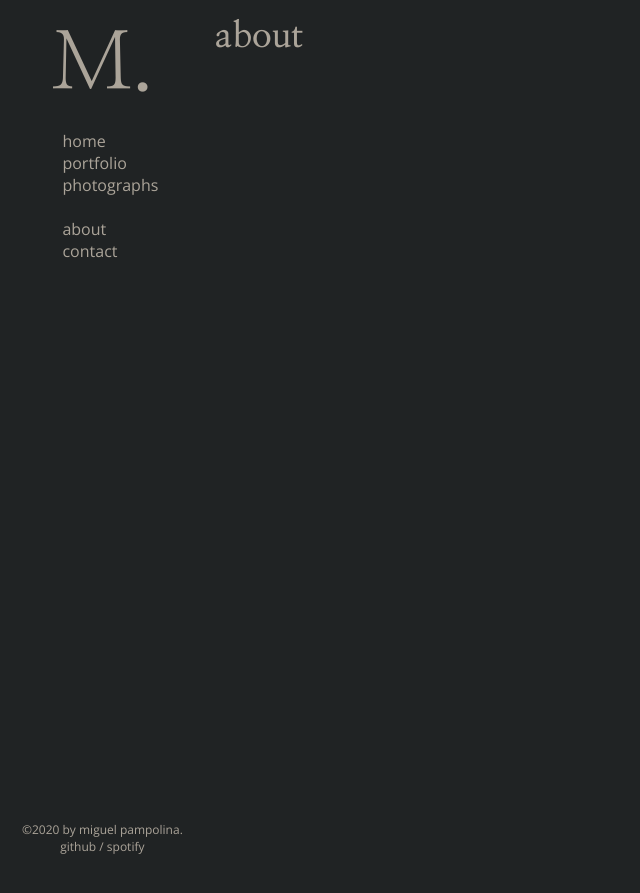
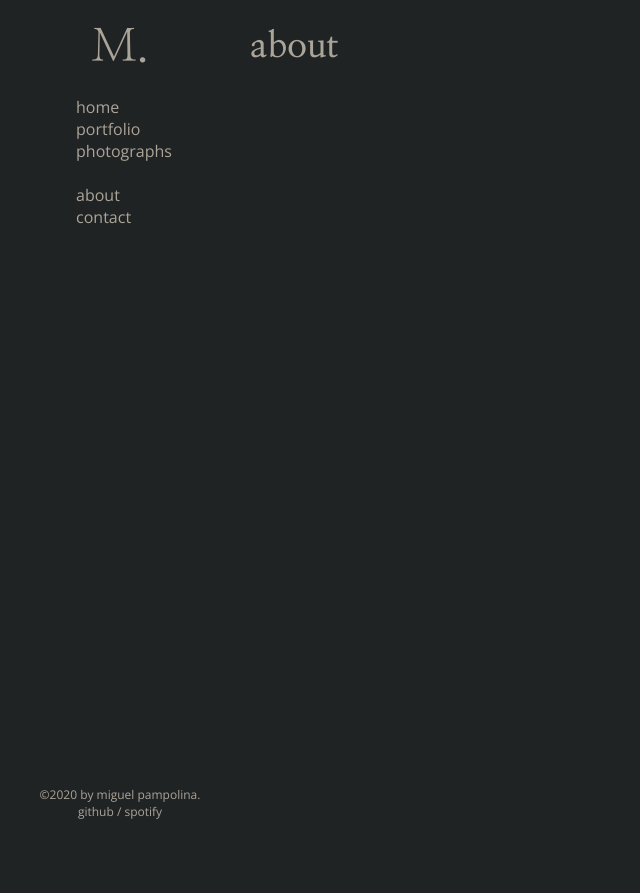
Before and after one commit to mpampolina/mpampolina.github.io, a Jekyll site: the page built from about/index.html, in a window 1280 px wide. Shown: the top 893 px of the page, without its empty margins (0-640 px from the left). Built offline with Jekyll 4.4.1, drawn with Linux system fonts in a browser that asks for light colours.

Commit message:
refactor sidebar and fix image scaling

```diff
--- a/_includes/header.html
+++ b/_includes/header.html
@@ -1,16 +1,20 @@
 <!DOCTYPE html>
-<html>
+<html lan="en">
   <head>
+    <meta charset="UTF-8">
+    <meta name="viewport" content="width=device-width, initial-scale=1.0">
+    <!-- link to main stylesheet -->
+    <link rel="stylesheet" type=text/css href="/css/main.css">
+    <link rel="stylesheet" href="/css/photographs.css">
+    <link rel="stylesheet" href="/css/utilities.css">
+    <link rel="shortcut icon" type="image/x-icon" href="/favicon.ico" />
+
     {% if page.url == "/" %}
     <title>miguel pampolina</title>
     {% else %}
     <title>miguel pampolina - {{ page.title }}</title>
     {% endif %}
-
-    <!-- link to main stylesheet -->
-    <link rel="stylesheet" type=text/css href="/css/main.css">
-    <link rel="stylesheet" href="/css/photographs.css">
-    <link rel="shortcut icon" type="image/x-icon" href="/favicon.ico" />
+    <script src="main.js" defer></script>
   </head>
 
   <body>
@@ -18,6 +22,7 @@
       <div class="logo-area">
         <a href="/">M.</a>
       </div>
+      <!-- <button class="navigation-menu">menu</button> -->
       <nav>
         <ul>
           <li><a href="/">home</a></li>
--- a/css/main.css
+++ b/css/main.css
@@ -15,24 +15,40 @@
   margin: 0px;
 }
 
+/* BODY-START */
+
+body {
+  height: 100vh;
+  font-family: "Open Sans", sans-serif;
+  font-weight: 300;
+  background-color: var(--near-black);
+  color: var(--kinda-grey);
+}
+
+/* BODY-END*/
+
 /* SIDEBAR-START */
 
 .navbar.flex {
+  height: 100%;
+  width: 240px;
   position: fixed;
-  height: var(--content-height);
-  width: var(--left-segment-width);
+  /* Ensure the sidebar is on top */
+  z-index: 1;
+  background-color: var(--near-black);
   flex-direction: column;
   justify-content: flex-start;
+  padding-bottom: 80px;
 }
 
 .logo-area {
   font-family: "Nanum Myeongjo", sans-serif;
-  font-size: 80px;
-  padding: 15px 0;
+  font-size: 45px;
+  padding: 20px 0;
 }
 
 nav ul {
-  padding-left: 1rem;
+  padding-left: 0.5rem;
   list-style-type: none;
 }
 
@@ -46,17 +62,39 @@ a:hover {
 }
 
 .footer-text {
+  color: var(--kinda-grey);
   font-size: 12px;
   text-align: center;
   /* align the footer to the
   bottom of the container */
   margin-top: auto;
 }
+
+ .navigation-menu {
+  padding: 5px 5px;
+ }
+
 /* SIDEBAR-END */
 
 /* TITLE-STYLES-START */
 .title-text.flex {
   justify-content: flex-start;
+}
+
+.title-text .title-sml {
+  font-size: 18px;
+  margin-left: 20px;
+}
+
+/* TITLE-STYLES-END */
+
+/* CONTENT-START */
+
+.content {
+  height: 100%;
+  padding: 10px 10px;
+  /* Account for the Sidebar */
+  margin-left: 240px;
 }
 
 .content h1 {
@@ -69,48 +107,37 @@ a:hover {
   font-family: Nanum Myeongjo;
 }
 
-.title-text .title-sml {
-  font-size: 18px;
-  margin-left: 20px;
-}
-/* TITLE-STYLES-END */
+/* CONTENT-END */
 
-/* BODY-START */
-body {
+/* CUSTOM-CONTENT-START */
+
+main .home-image {
+  /* Make the width always strech out
+  to fit the content & sidebar */
   width: 100%;
-  display: grid;
-  grid-template-columns: var(--left-segment-width) var(--middle-segment-width) var(
-      --left-segment-width
-    );
-  gap: 0px 10px;
-  grid-template-areas:
-    ". content ."
-    ". content ."
-    ". . .";
-  background-color: var(--near-black);
-  color: var(--kinda-grey);
-  font-family: "Open Sans", sans-serif;
-  font-weight: 300;
-}
-
-.content {
-  grid-area: content;
-  font-family: 'Open Sans';
-  font-weight: 300;
-}
-/* BODY-END */
-
-.home-image {
-  width: 100%;
-  height: var(--content-height);
+  /* Make the image height responsive */
+  height: 95vh;
   object-fit: cover;
 }
 
-/* UTLITIES */
+/* CUSTOM-CONTENT-END */
 
-.flex {
-  display: flex;
-  justify-content: center;
-  align-items: center;
-  height: 100%;
+/* BREAKPOINTS */
+
+/* Tablet */
+@media(max-width: 768px) {
+  /* .navbar.flex {
+    position: relative;
+    height: auto;
+    width: auto;
+    flex-direction: row;
+  }
+
+  .body {
+    grid-template-columns: 1fr;
+    grid-template-rows: 1fr;
+    grid-template-areas: 'content';
+  } */
 }
+
+/* Mobile */
--- /dev/null
+++ b/css/utilities.css
@@ -0,0 +1,6 @@
+.flex {
+  display: flex;
+  justify-content: center;
+  align-items: center;
+  height: 100%;
+}
```
Also changed, not shown: scripts/main.js (added).
